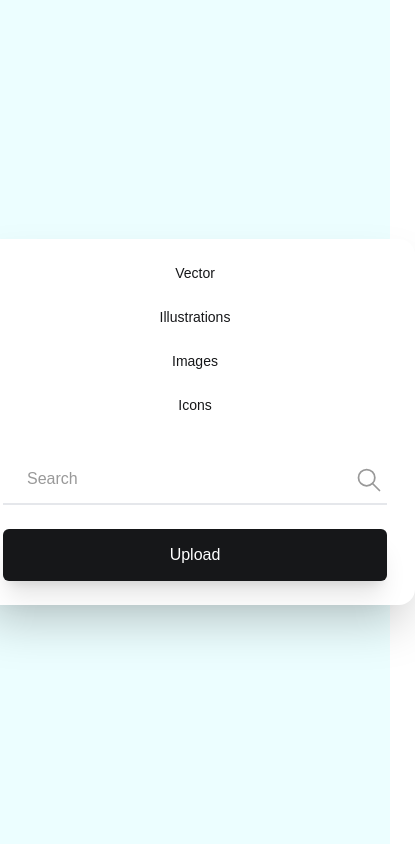
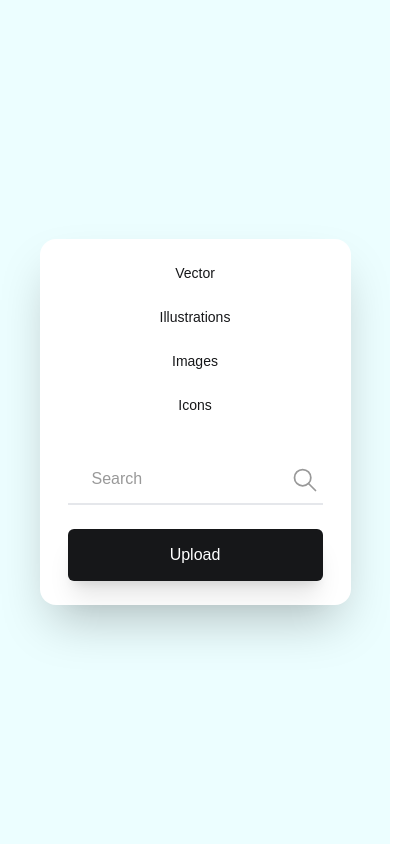
Before and after one commit to AllanKirui/tailwind-image-gallery, a website: page index.html in a window 390 px wide. Shown: the whole page, 415 px wide, since content can reach past the window. Drawn offline with Linux system fonts and the light colour scheme.

Commit message:
Update responsive markup for search form

```diff
--- a/index.html
+++ b/index.html
@@ -35,7 +35,7 @@
             <!-- search form -->
             <div class="relative">
               <input
-                class="px-6 py-3 w-96 min-w-full placeholder:text-spanish-gray border-b-2"
+                class="px-6 py-3 min-w-full md:w-96 placeholder:text-spanish-gray border-b-2"
                 type="text"
                 placeholder="Search"
               />
```
